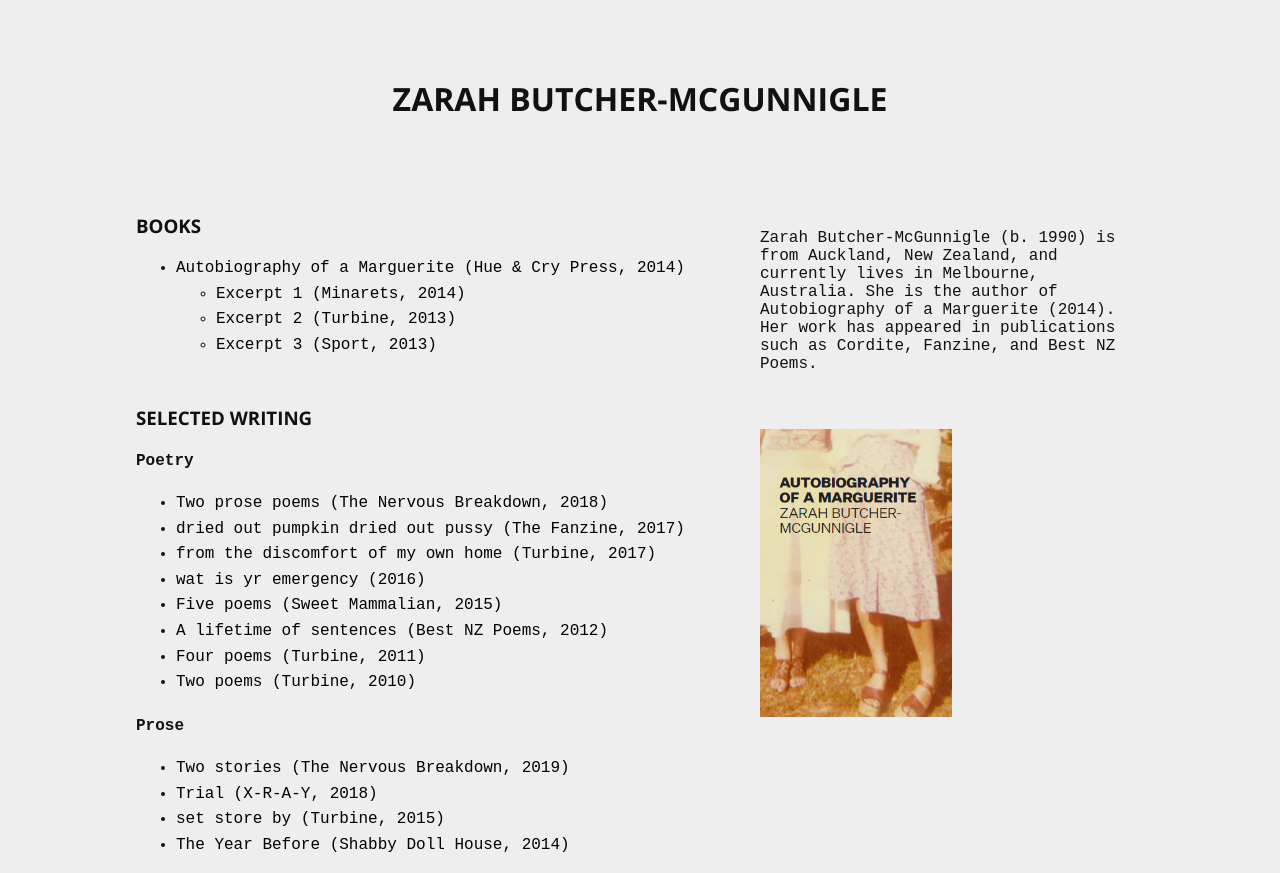
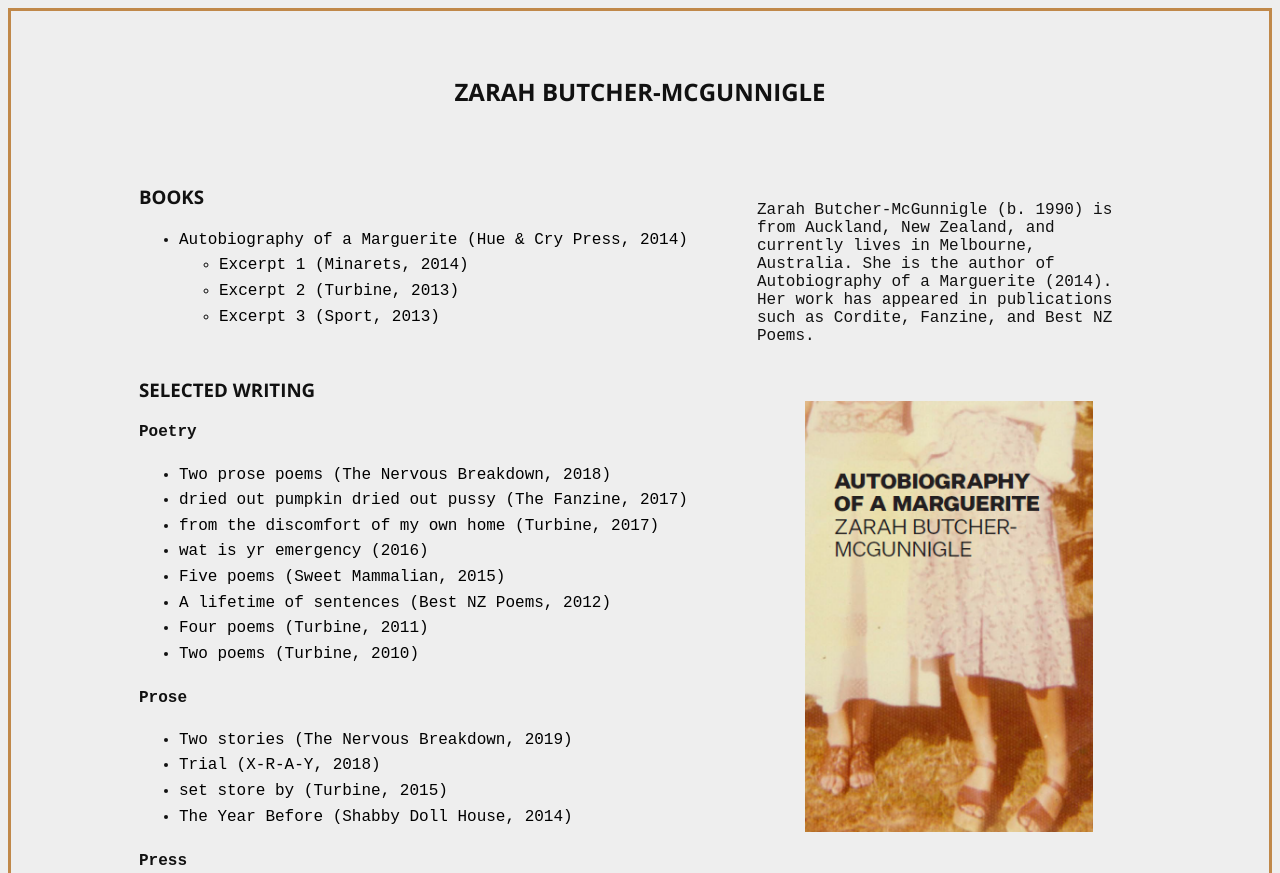
Before and after one commit to zarahbm/Zarahbm.github.io, a plain HTML site: page index.html in a window 1280 px wide. Shown: the top 873 px of the page. Drawn offline with nearby package versions, Linux system fonts and the light colour scheme.

Commit message:
Add files via upload

```diff
--- a/index.html
+++ b/index.html
@@ -24,7 +24,7 @@ Enter your name here, this is what appears in the tab label on a browser.
 <title>Zarah Butcher-McGunnigle</title>
 </head>
 
-<body>
+<body class="pageOutline">
 <div class="list">
 
 <!--
@@ -43,7 +43,7 @@ The below space is used for filling in your bio, if you dont want a bio delete e
 Melbourne, Australia. She is the author of Autobiography of a Marguerite (2014). Her work has
 appeared in publications such as Cordite, Fanzine, and Best NZ Poems.
 </p>
-<div class="bioImage"><a href="https://www.hueandcrypress.com/shop/autobiography-of-a-marguerite" target="_blank"><img src="images/cover snip.PNG" width="50%" height="50%" alt=""/></a>
+<div class="bioImage"><a href="https://www.hueandcrypress.com/shop/autobiography-of-a-marguerite" target="_blank"><img src="images/cover snip.PNG" width="75%" height="75%" class="center" alt=""/></a>
 	</div>
 	</div>
 
--- a/main.css
+++ b/main.css
@@ -13,6 +13,12 @@ body {
     color: hsl(0,0%,90%);
     background-color: #111;
 }
+
+.pageOutline{
+	border-style:solid;
+	border-color:#C08849;
+}
+
 html, body {
     max-width: 100%;
     overflow-x: hidden;
@@ -34,7 +40,7 @@ h1, h2, h3{
 h1{
   text-transform: uppercase;
   font-weight: 900;
-  font-size: 2em;
+  font-size: 1.5em;
   text-align: center;
   color: #333;
   padding: 0em;
@@ -88,6 +94,12 @@ a:hover {
 
 .bioImage{
 	padding-top: 40px;
+}
+.center {
+  display: block;
+  margin-left: auto;
+  margin-right: auto;
+  width: 75%;
 }
 
 .contact{
```
